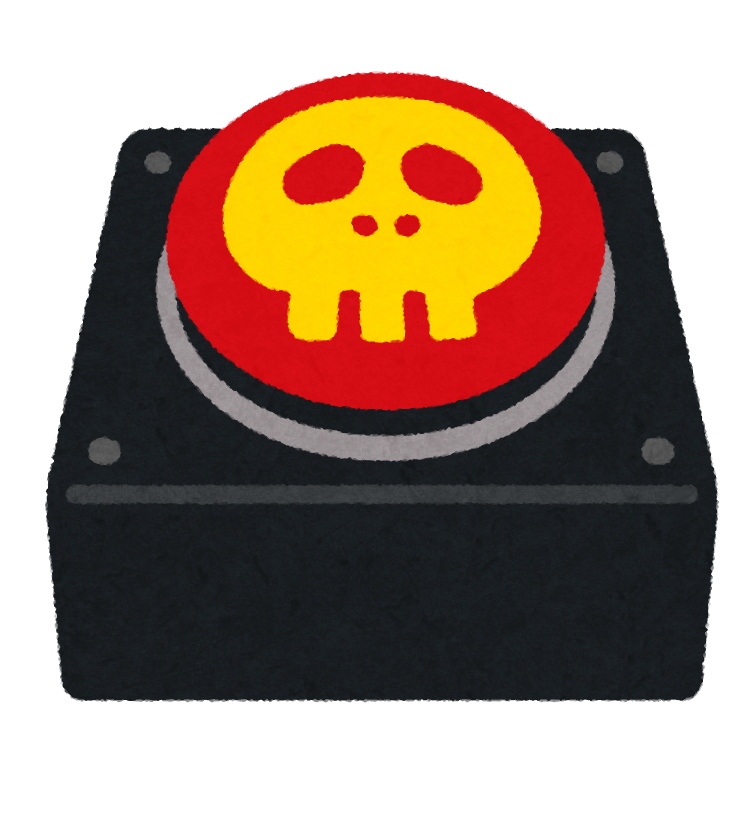
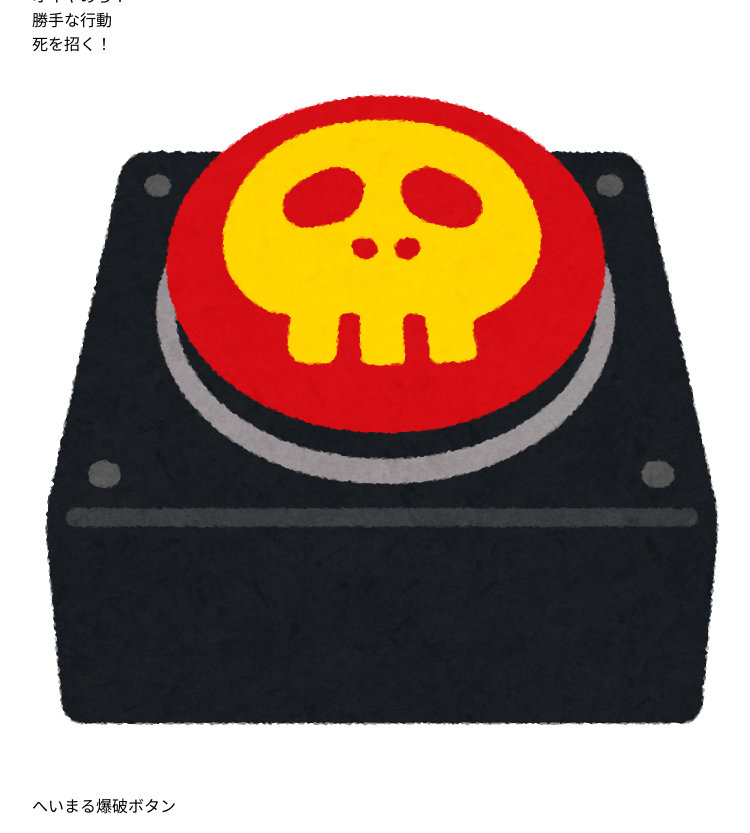
Before and after one commit to Ha10gen/boomButton, a plain HTML site: page index.html in a window 1280 px wide. Shown: the whole page, without its empty margins (257-1007 px from the left). Before the commit the page ends 800 px from the top, so only its background shows below. Drawn offline with Linux system fonts and the light colour scheme.

Commit message:
Update index.html

```diff
--- a/index.html
+++ b/index.html
@@ -13,9 +13,13 @@
 </head>
 
 <body>
-    <button id="soundBtn" class="danger-button">
-    <img id="pushButton" src="war_bakuha_switch_off.png" alt="爆破ボタン">
-    </button>
+    <div class="button-container">
+        <p class="text-top">オイやめろ！<br>勝手な行動<br>死を招く！</p>
+        <button id="soundBtn" class="danger-button">
+            <img id="pushButton" src="war_bakuha_switch_off.png" alt="爆破ボタン">
+        </button>
+        <p class="text-bottom">へいまる爆破ボタン</p>
+    </div>
 
     <audio id="boomSound" src="boom.wav" preload="auto"></audio>
 
```
